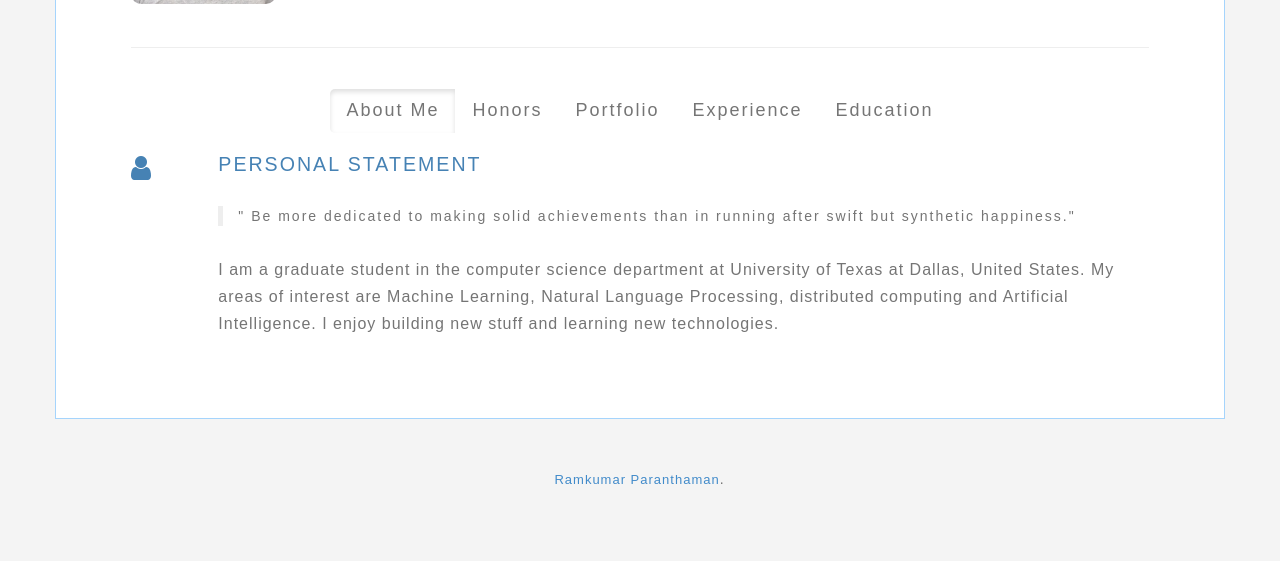
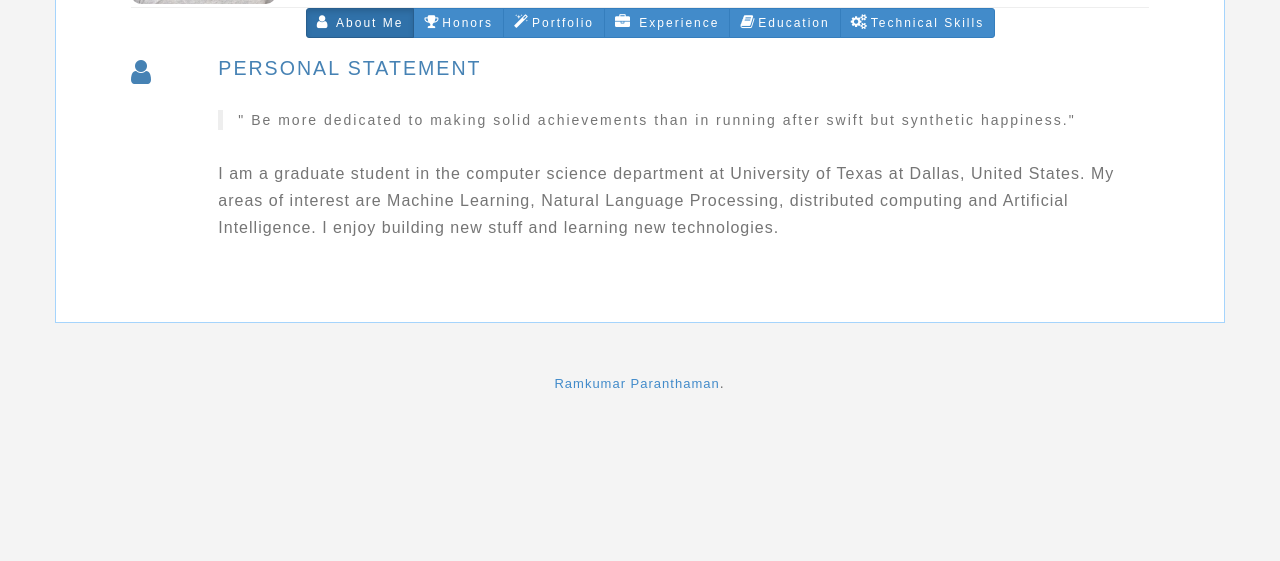
Before and after one commit to helloram52/helloram52.github.io, a plain HTML site: page index.html in a window 1280 px wide. Shown: the part 310-871 px from the top of the page. After the commit the page ends 800 px from the top, so only its background shows below. Drawn offline with Linux system fonts and the light colour scheme.

Commit message:
updated Education and honors

```diff
--- a/css/style.css
+++ b/css/style.css
@@ -112,6 +112,11 @@ li {
     margin-right: 10px;
 }
 
+.buticon.fa {
+    font-size: 15px;
+    margin-right: 2px;
+}
+
 year {
   font-weight: bold;
   text-align: center;
@@ -177,3 +182,8 @@ footer p,
 footer a {
     font-size: 13px;
 }
+
+hr{
+    padding: 0px;
+    margin: 0px;
+  }
--- a/index.html
+++ b/index.html
@@ -59,7 +59,7 @@
                         </div>
                         <div class="col-sm-5 text-right dl-share">
 
-                            <a class="btn btn-success" target="_blank" href="data/ramkumar-resume.pdf"><span class="fa fa-laptop"></span> View Resume</a>
+                            <a class="btn btn-success" target="_blank" href="data/ramkumar-resume.pdf"><span class="buticon fa fa-file"></span> View Resume</a>
                         </div>
                     </div>
                     <h2>Software Developer</h2>
@@ -100,27 +100,37 @@
                 </div><!-- header social end-->
             </div><!-- header right end-->
         </div><!-- header end-->
-        <hr class="firsthr">
+        <!--hr class="firsthr"-->
+        <hr>
         <!--buttons-->
-        <center>
+        <div class="row">
+            <div class="col-md-2">
+            </div>
+            <div class="col-md-9">
                 <div class="btn-group menu-group" data-toggle="buttons">
-              <label class="btn btn-secondary btn-lg active">
-                <input type="radio"  id="option1" value="about-me" autocomplete="off" checked> About Me
+                  <label class="btn btn-primary btn-sm active">
+                    <input type="radio"  id="option1" value="about-me" autocomplete="off" checked> <span class="buticon fa fa-user"></span> About Me
                   </label>
-              <label class="btn btn-secondary btn-lg">
-                <input type="radio"  id="option2" value="honors" autocomplete="off"> Honors
+                  <label class="btn btn-primary btn-sm">
+                    <input type="radio"  id="option2" value="honors" autocomplete="off"> <span class="buticon fa fa-trophy"></span>Honors
                   </label>
-              <label class="btn btn-secondary btn-lg">
-                <input type="radio" id="option3" value="portfolio" autocomplete="off"> Portfolio
+                  <label class="btn btn-primary btn-sm">
+                    <input type="radio" id="option3" value="portfolio" autocomplete="off"> <span class="buticon fa fa-magic"></span>Portfolio
                   </label>
-              <label class="btn btn-secondary btn-lg">
-                <input type="radio"  id="option3" value="experience" autocomplete="off"> Experience
+                  <label class="btn btn-primary btn-sm">
+                    <input type="radio"  id="option3" value="experience" autocomplete="off"> <span class="buticon fa fa-briefcase"></span> Experience
                   </label>
-              <label class="btn btn-secondary btn-lg">
-                <input type="radio"  id="option3" value="education" autocomplete="off"> Education
+                  <label class="btn btn-primary btn-sm">
+                    <input type="radio"  id="option3" value="education" autocomplete="off"> <span class="buticon fa fa-book"></span>Education
+                  </label>
+                  <label class="btn btn-primary btn-sm">
+                    <input type="radio"  id="option3" value="tech-skills" autocomplete="off"> <span class="buticon fa fa-gears"></span>Technical Skills
                   </label>
                 </div>
-        </center>
+            </div>
+            <div class="col-md-1">
+            </div>
+        </div>
         <br />
         <!-- ===========================
         BODY
@@ -147,7 +157,7 @@
                 </div><!--icon end-->
 
                 <div class="col-sm-11">
-                    <h3>Awards &amp; Recognitions </h3>
+                    <h3>Awards</h3>
                     <div class="row">
                         <div class="col-md-10">
                             <h4>First prize in MICROSOFT’s contest</h4>
```
Lines whose indentation alone changed are shown as unchanged.
